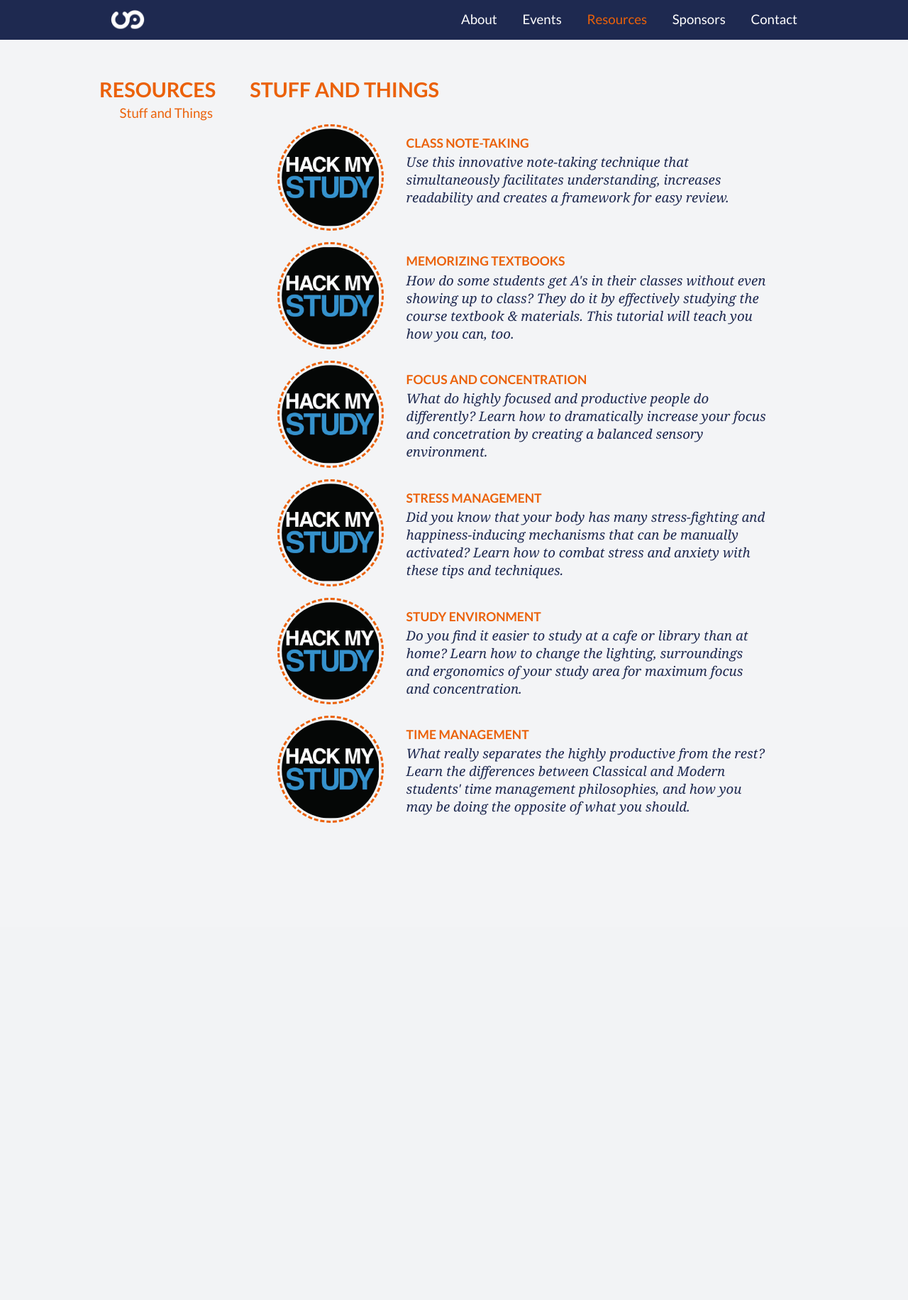
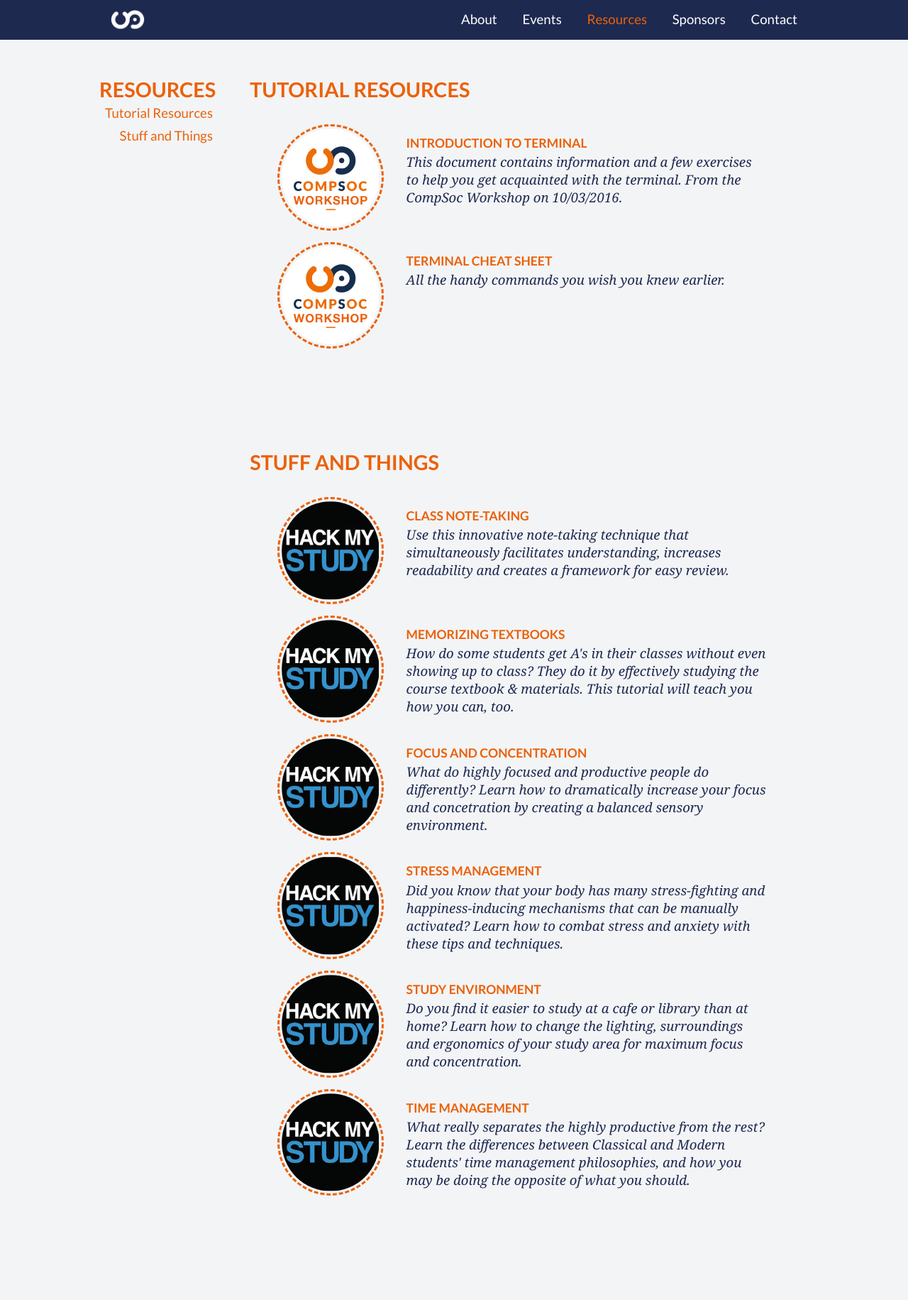
Before and after one commit to UCCompSoc/Website2, a PHP site: page /resources.php in a window 1280 px wide. Shown: the whole page at 71% size. Before the commit the page ends 1159 px from the top, so only its background shows below. Run offline with PHP 8.4, Linux system fonts and the light colour scheme; some libraries are stand-ins or nearby versions.

Commit message:
CompSoc Workshop updates.

```diff
--- a/html/resources.php
+++ b/html/resources.php
@@ -8,10 +8,31 @@ include 'include/header.php';
 
             <div class='mini-menu'>
                 <h2>Resources</h2>
+                <a href='#tutorial'>Tutorial Resources</a>
                 <a href='#stuff-and-things'>Stuff and Things</a>
             </div>
 
             <div class='body'>
+
+                <section id='tutorial'>
+                    <h3>Tutorial Resources</h3>
+
+                    <ul class='resources'>
+                        <li>
+                            <a href='https://drive.google.com/a/compsoc.org.nz/file/d/0B_BxIeNtPPcMX1lyVFlyclYxMWc/view' target='_blank'><img src='resources/workshop.png' />
+                            <span class='title'>Introduction to Terminal</span></a>
+                            <span class='description'>This document contains information and a few exercises to help you get acquainted with the terminal. From the CompSoc Workshop on 10/03/2016.</span>
+                            <div class='clearfix'></div>
+                        </li>
+                        <li>
+                            <a href='https://drive.google.com/a/compsoc.org.nz/file/d/0B_BxIeNtPPcMcTdtdkRhdV90RlU/view' target='_blank'><img src='resources/workshop.png' />
+                            <span class='title'>Terminal Cheat Sheet</span></a>
+                            <span class='description'>All the handy commands you wish you knew earlier.</span>
+                            <div class='clearfix'></div>
+                        </li>
+                    </ul>
+
+                </section>
 
                 <section id="stuff-and-things">
                     <h3>Stuff and Things</h3>
```
Also changed, not shown: html/resources/workshop.png (added), 3 other files.
